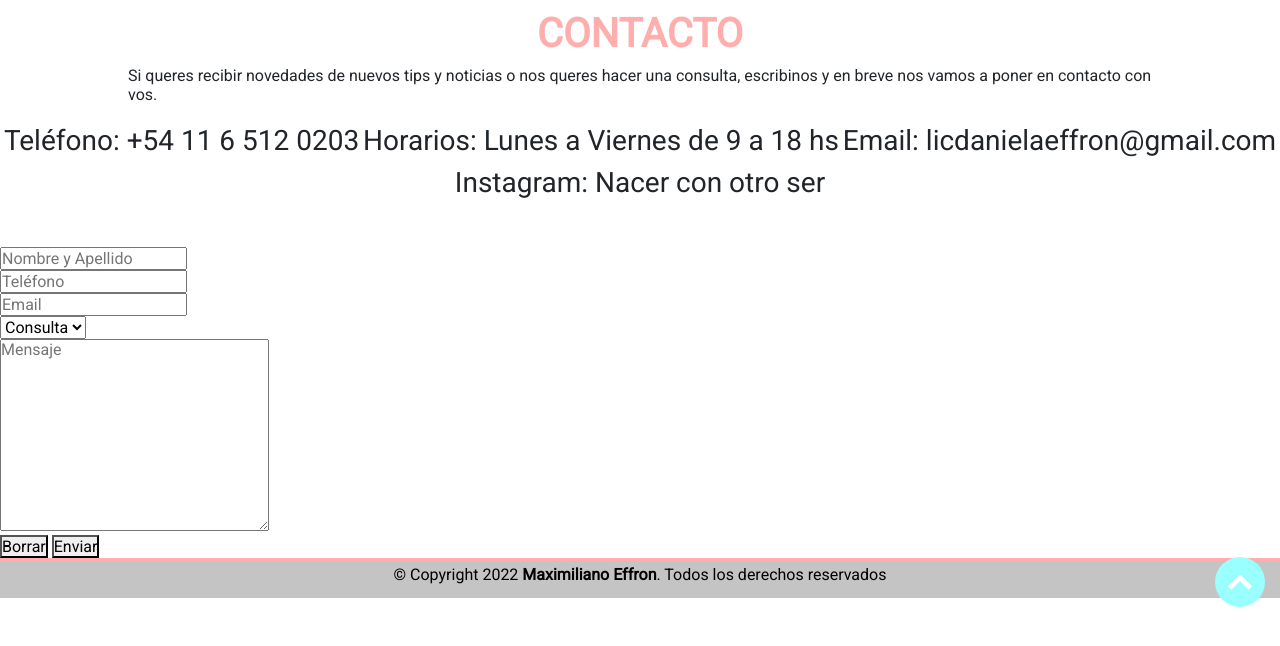
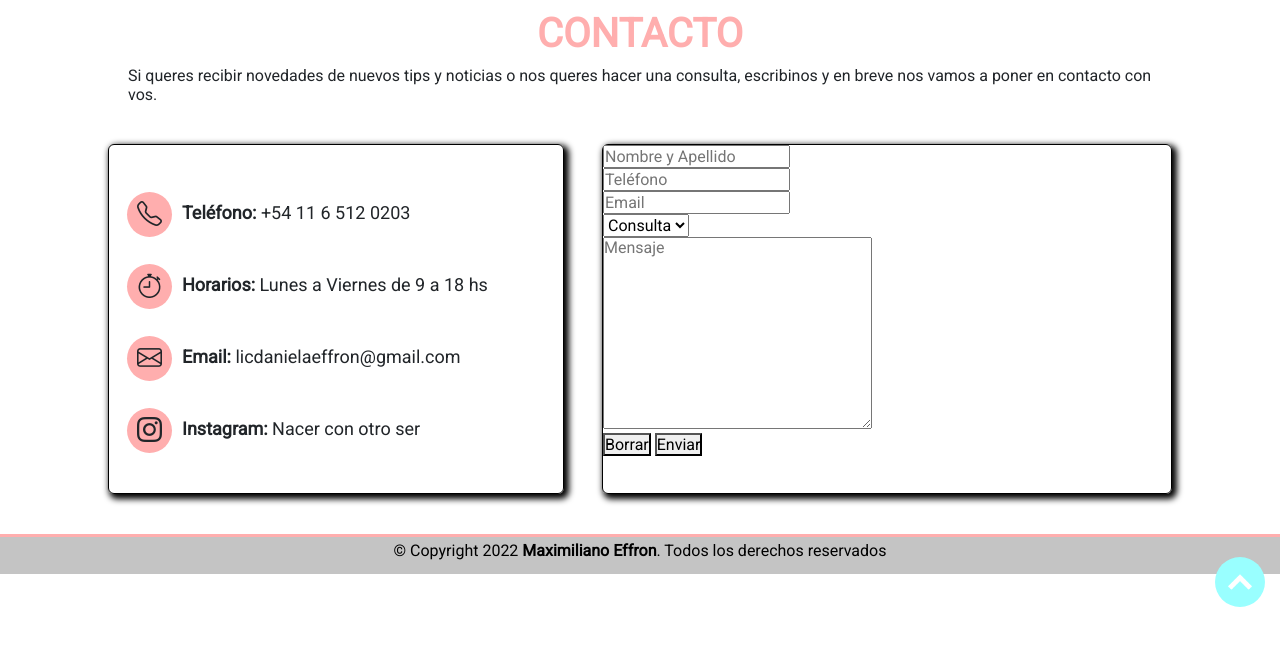
Before and after one commit to maxieffron/dani_psicologa, a PHP site: page /pages/contacto.html in a window 1280 px wide. Shown: the part 133-779 px from the top of the page. Run offline with PHP 8.4, Linux system fonts and the light colour scheme.

Commit message:
Se le dan estilos a la sección 'Contacto'

```diff
--- a/assets/css/style.css
+++ b/assets/css/style.css
@@ -355,6 +355,72 @@ nav {
   padding: 0 20px;
 }
 
+/* ------ CONTACTO ------*/
+.container-contacto {
+  display: flex;
+  flex-direction: row;
+  flex-wrap: wrap;
+  justify-content: space-evenly;
+  padding: 40px 0;
+}
+
+.container-info {
+  width: 40%;
+  height: 350px;
+  border-radius: 6px;
+  border: 1px solid #000000;
+  box-shadow: 3px 3px 6px 2px black;
+  justify-content: left;
+}
+
+.contacto-info {
+  display: flex;
+  flex-direction: row;
+  flex-wrap: wrap;
+  /*position: relative;
+    padding-left: 20px;
+    width: 40px;
+    height: 40px;
+    background-color: red;
+    border-radius: 50%;
+    margin-left: 20px;
+    */
+  margin-left: 30px;
+  margin-top: auto;
+}
+
+.contacto-info i {
+  width: 45px;
+  height: 45px;
+  background-color: #ffaeae;
+  border-radius: 50%;
+  display: inline-block;
+  font-size: 25px;
+  padding-left: 10px;
+  padding-top: 8px;
+  margin-left: -12px;
+  margin-top: 6px;
+}
+
+.contacto-info h3 {
+  display: inline;
+  padding-left: 10px;
+  padding-top: 16px;
+  font-size: 18px;
+}
+
+.contacto-info h3 span {
+  font-weight: 600;
+}
+
+.container-form {
+  width: 50%;
+  height: 350px;
+  border-radius: 6px;
+  border: 1px solid #000000;
+  box-shadow: 3px 3px 6px 2px black;
+}
+
 /* ------ FOOTER ------*/
 .footer-copyright {
   background-color: #c4c4c4;
--- /dev/null
+++ b/assets/scss/partials/_section-contacto.scss
@@ -0,0 +1,67 @@
+/* ------ CONTACTO ------*/
+
+.container-contacto {
+    display: flex;
+    flex-direction: row;
+    flex-wrap: wrap;
+    justify-content: space-evenly;
+    padding: 40px 0;
+}
+
+.container-info {
+    width: 40%;
+    height: 350px;
+    border-radius: 6px;
+    border: 1px solid #000000;
+    box-shadow: 3px 3px 6px 2px black;
+    justify-content: left;
+}
+
+.contacto-info {
+    display: flex;
+    flex-direction: row;
+    flex-wrap: wrap;
+
+    /*position: relative;
+    padding-left: 20px;
+    width: 40px;
+    height: 40px;
+    background-color: red;
+    border-radius: 50%;
+    margin-left: 20px;
+    */
+
+    margin-left: 30px;
+    margin-top: auto;
+
+    i {
+        width: 45px;
+        height: 45px;
+        background-color: $secondary-color;
+        border-radius: 50%;
+        display: inline-block;
+        font-size: 25px;
+        padding-left: 10px;
+        padding-top: 8px;
+        margin-left: -12px;
+        margin-top: 6px;
+    }
+
+    h3 {
+        display: inline;
+        padding-left: 10px;
+        padding-top: 16px;
+        font-size: 18px;
+        span {
+            font-weight: $font-weight-600;
+        }
+    }
+}
+
+.container-form {
+    width: 50%;
+    height: 350px;
+    border-radius: 6px;
+    border: 1px solid #000000;
+    box-shadow: 3px 3px 6px 2px black;
+}
--- a/assets/scss/style.scss
+++ b/assets/scss/style.scss
@@ -7,4 +7,5 @@
 @import "./partials/section-about-me";
 @import "./partials/section-formacion";
 @import "./partials/section-servicios";
+@import "./partials/section-contacto";
 @import "./partials/footer";
--- a/pages/contacto.html
+++ b/pages/contacto.html
@@ -62,14 +62,29 @@
                 </p>
             </section>
 
+            <div class="container container-contacto">
                 <div class="container-info">
-                <h3>Teléfono: +54 11 6 512 0203</h3>
+                    <div class="contacto-info">
+                        <i class="bi bi-telephone"></i>
+                        <h3><span> Teléfono:</span> +54 11 6 512 0203</h3>
+                    </div>
 
-                <h3>Horarios: Lunes a Viernes de 9 a 18 hs</h3>
+                    <div class="contacto-info">
+                        <i class="bi bi-stopwatch"></i>
+                        <h3>
+                            <span> Horarios:</span> Lunes a Viernes de 9 a 18 hs
+                        </h3>
+                    </div>
 
-                <h3>Email: licdanielaeffron@gmail.com</h3>
+                    <div class="contacto-info">
+                        <i class="bi bi-envelope"></i>
+                        <h3><span> Email:</span> licdanielaeffron@gmail.com</h3>
+                    </div>
 
-                <h3>Instagram: Nacer con otro ser</h3>
+                    <div class="contacto-info">
+                        <i class="bi bi-instagram"></i>
+                        <h3><span> Instagram:</span> Nacer con otro ser</h3>
+                    </div>
                 </div>
 
                 <div class="container-form">
@@ -110,8 +125,16 @@
 
                             <!--Asunto-->
                             <div class="form-control_field subject">
-                            <select name="subject" id="" required tabindex="4">
-                                <option value="consulta" selected="selected">
+                                <select
+                                    name="subject"
+                                    id=""
+                                    required
+                                    tabindex="4"
+                                >
+                                    <option
+                                        value="consulta"
+                                        selected="selected"
+                                    >
                                         Consulta
                                     </option>
 
@@ -134,12 +157,17 @@
 
                             <!--Botones-->
                             <div class="form-control_field buttons">
-                            <button type="reset" tabindex="6">Borrar</button>
+                                <button type="reset" tabindex="6">
+                                    Borrar
+                                </button>
 
-                            <button type="submit" tabindex="7">Enviar</button>
+                                <button type="submit" tabindex="7">
+                                    Enviar
+                                </button>
                             </div>
                         </div>
                     </form>
+                </div>
             </div>
         </main>
 
```
Also changed, not shown: 1 other file. Lines whose indentation alone changed are shown as unchanged.
